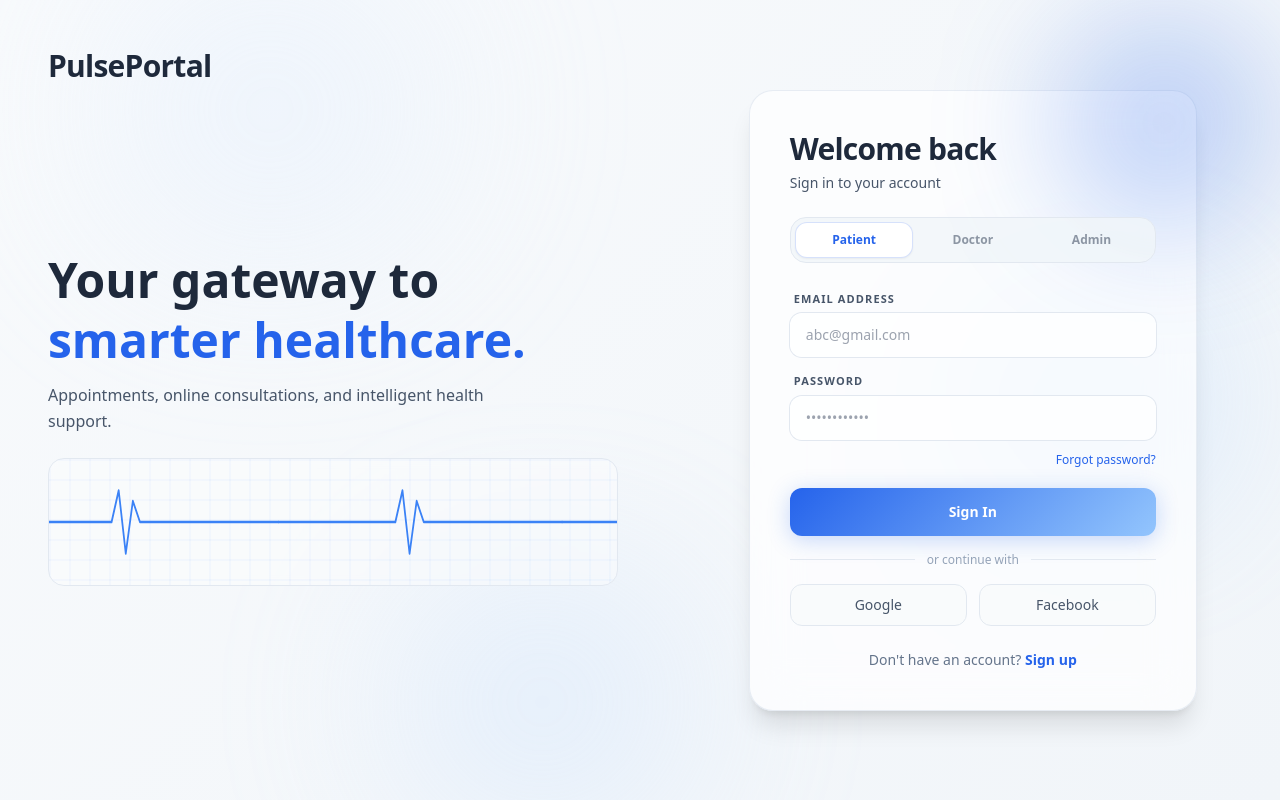
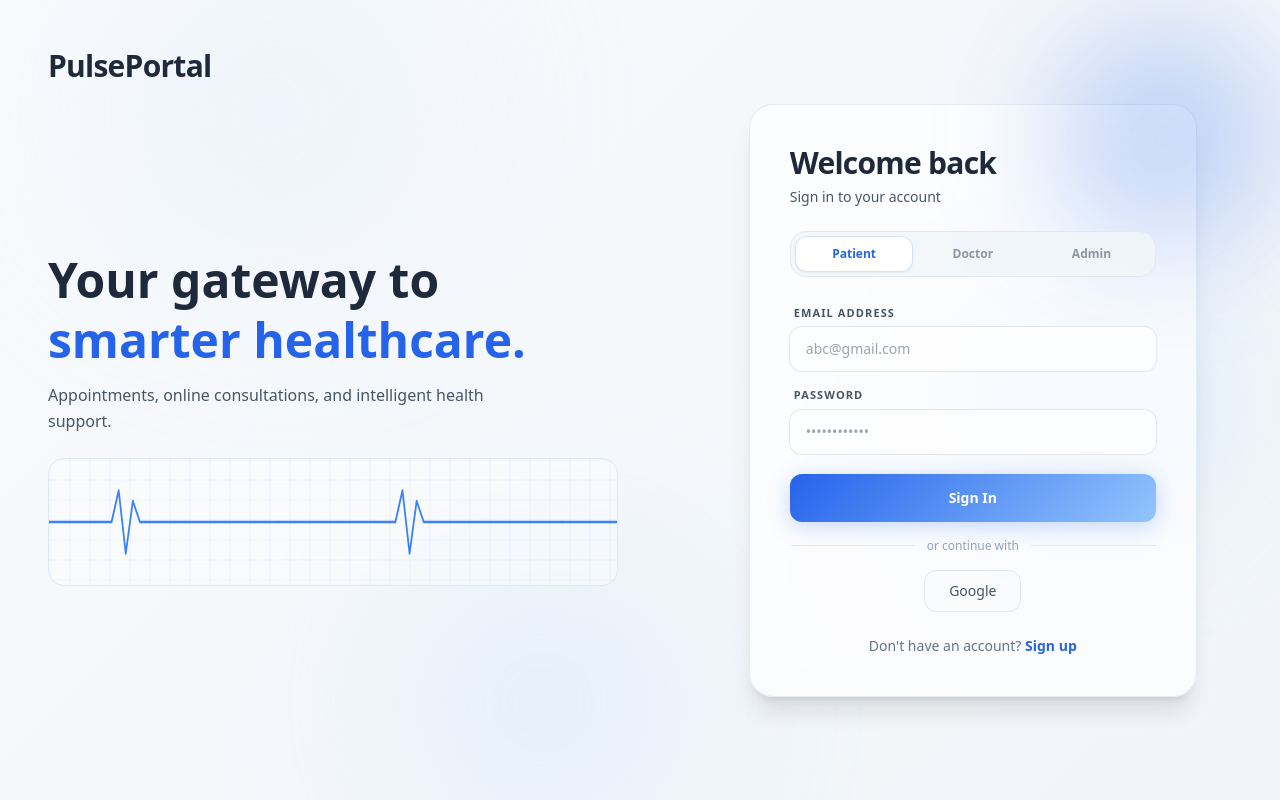
Before and after one commit to ArKooSaHaa/PulsePortal, a React (Vite) app in the folder client/: page /auth in a window 1280 px wide. Built offline with nearby package versions, Linux system fonts and the light colour scheme.

Commit message:
Remove Facebook button

```diff
--- a/client/src/components/AuthForm.jsx
+++ b/client/src/components/AuthForm.jsx
@@ -358,7 +358,7 @@ export default function AuthForm({ activeRole, onRoleChange }) {
                         />
 
                         {/* Forgot Password */}
-                        {mode === "login" && (
+                        {/* {mode === "login" && (
                             <div className="flex justify-end -mt-1">
                                 <button
                                     type="button"
@@ -368,7 +368,7 @@ export default function AuthForm({ activeRole, onRoleChange }) {
                                     Forgot password?
                                 </button>
                             </div>
-                        )}
+                        )} */}
 
                         {/* Error message */}
                         {error && (
@@ -407,9 +407,9 @@ export default function AuthForm({ activeRole, onRoleChange }) {
                         <div className="flex-1 h-px bg-slate-200" />
                     </div>
 
-                    {/* Google/ Facebook sign in */}
-                    <div className="grid grid-cols-2 gap-3">
-                        {["Google", "Facebook"].map((provider) => (
+                    {/* Google sign in */}
+                    <div className="flex justify-center">
+                        {["Google"].map((provider) => (
                             <motion.button
                                 key={provider}
                                 type="button"
@@ -423,7 +423,7 @@ export default function AuthForm({ activeRole, onRoleChange }) {
                                     backgroundColor: "rgba(241,245,249,1)",
                                 }}
                                 whileTap={{ scale: 0.97 }}
-                                className="flex items-center justify-center gap-2 py-2.5 rounded-xl text-slate-600 text-sm font-medium cursor-pointer font-sans border  outline-none focus:outline-none ring-0 focus:ring-0"
+                                className="flex items-center justify-center gap-2 py-2.5  px-6 rounded-xl text-slate-600 text-sm font-medium cursor-pointer font-sans border  outline-none focus:outline-none ring-0 focus:ring-0"
                                 style={{
                                     background: "rgba(248,250,252,0.8)",
                                     borderColor: "#E2E8F0",
```
